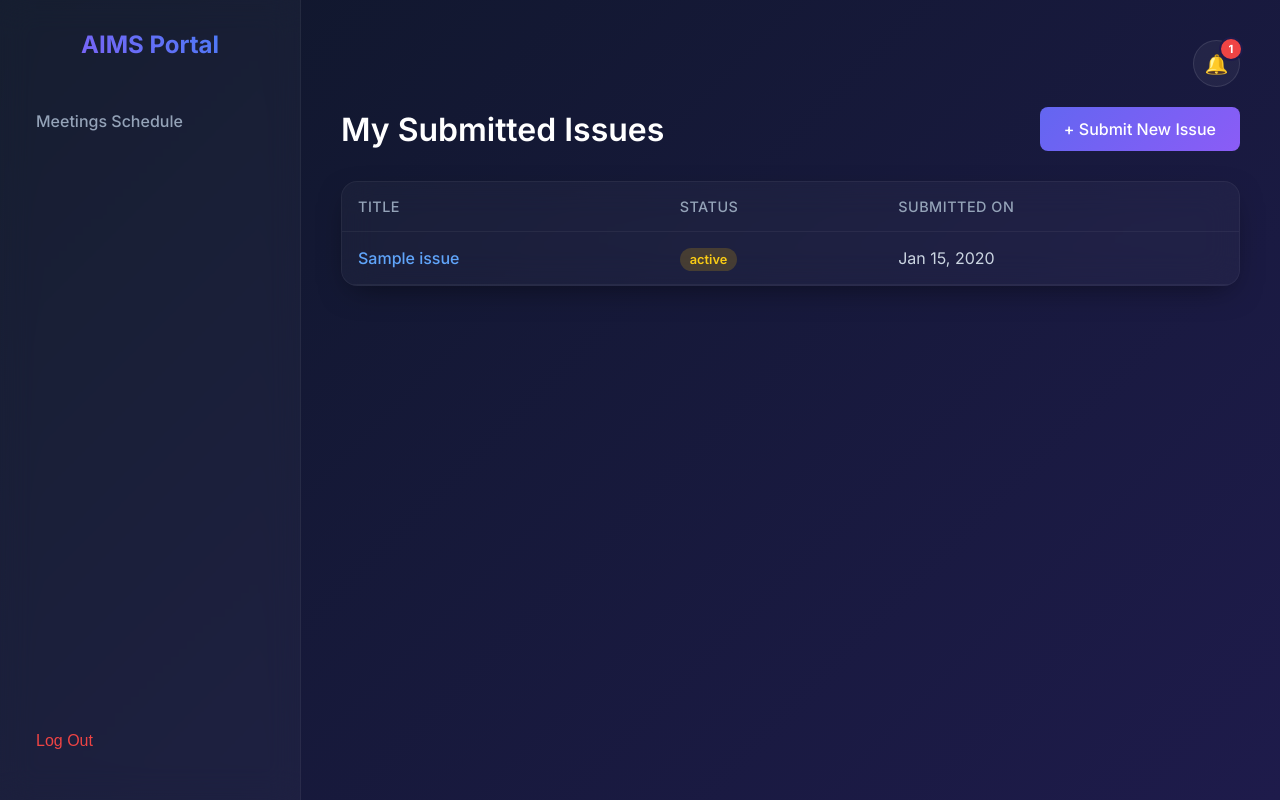
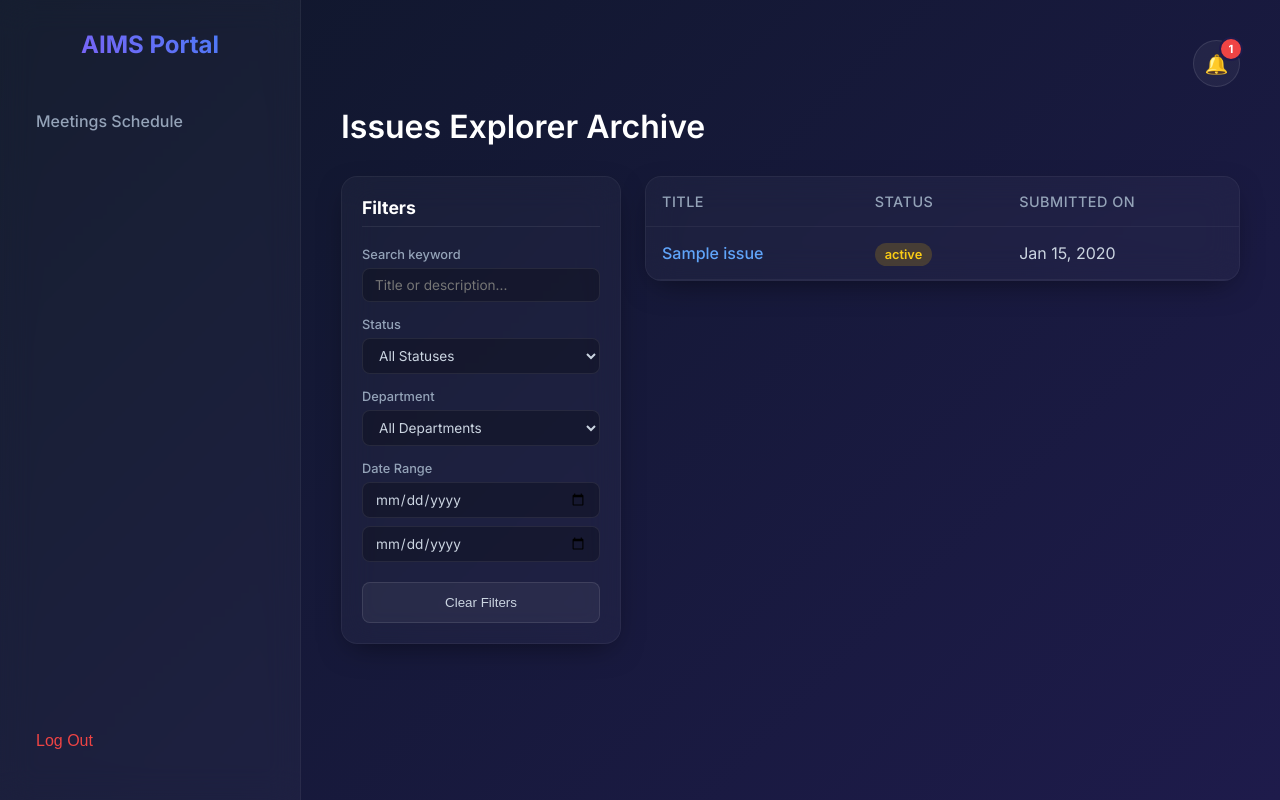
Before and after one commit to zaingillani09/aims-fyp, a Django app: template core/templates/core/teacher/issues.html in a window 1280 px wide. Run offline with Django 5.2, Linux system fonts and the light colour scheme; the template is opened without the code that fills it: most values are stand-ins (such as "Sample title", 1, 10 or a date in 2020); parts of the project's set-up code (start-up, migrations or seed data) failed here and were passed over.

Commit message:
Implement Unified Issues Search and Filter Suite with AJAX partial updates

```diff
--- a/core/templates/core/base.html
+++ b/core/templates/core/base.html
@@ -66,7 +66,7 @@
                 Dashboard
             </a>
             <a href="{% url 'teacher_issues' %}" class="nav-link {% if 'issues' in request.resolver_match.url_name %}active{% endif %}">
-                My Issues
+                Issues Explorer
             </a>
             <a href="{% url 'meeting_create' %}" class="nav-link {% if request.resolver_match.url_name == 'meeting_create' %}active{% endif %}">
                 Schedule BOS
@@ -76,7 +76,7 @@
                 Dashboard
             </a>
             <a href="{% url 'teacher_issues' %}" class="nav-link {% if 'issues' in request.resolver_match.url_name %}active{% endif %}">
-                My Issues
+                Issues Explorer
             </a>
             <a href="{% url 'meeting_create' %}" class="nav-link {% if request.resolver_match.url_name == 'meeting_create' %}active{% endif %}">
                 Schedule BOF
@@ -84,6 +84,9 @@
         {% elif request.user.role == 'RECTOR' %}
             <a href="{% url 'rector_dashboard' %}" class="nav-link {% if request.resolver_match.url_name == 'rector_dashboard' %}active{% endif %}">
                 Dashboard
+            </a>
+            <a href="{% url 'teacher_issues' %}" class="nav-link {% if 'issues' in request.resolver_match.url_name %}active{% endif %}">
+                Issues Explorer
             </a>
             <a href="{% url 'meeting_create' %}" class="nav-link {% if request.resolver_match.url_name == 'meeting_create' %}active{% endif %}">
                 Schedule DCM
--- /dev/null
+++ b/core/templates/core/teacher/includes/issues_list_partial.html
@@ -0,0 +1,50 @@
+{% if issues %}
+<table class="data-table">
+    <thead>
+        <tr>
+            <th>Title</th>
+            {% if role in 'DEAN,RECTOR' %}
+                <th>Department</th>
+            {% endif %}
+            {% if role in 'HOD,DEAN,RECTOR' %}
+                <th>Creator</th>
+            {% endif %}
+            <th>Status</th>
+            <th>Submitted On</th>
+        </tr>
+    </thead>
+    <tbody>
+        {% for issue in issues %}
+        <tr>
+            <td style="font-weight: 500;">
+                {% if role == 'TEACHER' %}
+                    <a href="{% url 'teacher_issue_detail' issue.pk %}" style="color: #60a5fa; text-decoration: none; transition: color 0.2s;">
+                        {{ issue.title }}
+                    </a>
+                {% else %}
+                    <a href="{% url 'issue_review' issue.pk %}" style="color: #60a5fa; text-decoration: none; transition: color 0.2s;">
+                        {{ issue.title }}
+                    </a>
+                {% endif %}
+            </td>
+            {% if role in 'DEAN,RECTOR' %}
+                <td style="color:#cbd5e1;">{{ issue.department.name }}</td>
+            {% endif %}
+            {% if role in 'HOD,DEAN,RECTOR' %}
+                <td style="color:#cbd5e1;">{{ issue.created_by.get_full_name|default:issue.created_by.username }}</td>
+            {% endif %}
+            <td>
+                <span class="badge {% if issue.status in 'FINAL_APPROVED,DEAN_APPROVED,HOD_APPROVED' %}success{% elif issue.status in 'REJECTED,RETURNED,RETURNED_TO_HOD,RETURNED_TO_DEAN' %}danger{% else %}warning{% endif %}">
+                    {{ issue.get_status_display }}
+                </span>
+            </td>
+            <td style="color:#cbd5e1;">{{ issue.created_at|date:"M d, Y" }}</td>
+        </tr>
+        {% endfor %}
+    </tbody>
+</table>
+{% else %}
+<div style="padding: 40px; text-align: center; color: #94a3b8;">
+    <p>No matching issues found.</p>
+</div>
+{% endif %}
--- a/core/templates/core/teacher/issues.html
+++ b/core/templates/core/teacher/issues.html
@@ -2,42 +2,125 @@
 
 {% block content %}
 <div style="display: flex; justify-content: space-between; align-items: center; margin-bottom: 30px;">
-    <h1 class="page-title" style="margin: 0;">My Submitted Issues</h1>
-    <a href="{% url 'teacher_submit_issue' %}" class="btn">+ Submit New Issue</a>
+    <h1 class="page-title" style="margin: 0;">
+        {% if role == 'TEACHER' %}My Submitted Issues{% else %}Issues Explorer Archive{% endif %}
+    </h1>
+    {% if role == 'TEACHER' %}
+        <a href="{% url 'teacher_submit_issue' %}" class="btn">+ Submit New Issue</a>
+    {% endif %}
 </div>
 
-<div class="glass-panel" style="padding: 0; overflow: hidden;">
-    {% if issues %}
-    <table class="data-table">
-        <thead>
-            <tr>
-                <th>Title</th>
-                <th>Status</th>
-                <th>Submitted On</th>
-            </tr>
-        </thead>
-        <tbody>
-            {% for issue in issues %}
-            <tr>
-                <td style="font-weight: 500;">
-                    <a href="{% url 'teacher_issue_detail' issue.pk %}" style="color: #60a5fa; text-decoration: none; transition: color 0.2s;">
-                        {{ issue.title }}
-                    </a>
-                </td>
-                <td>
-                    <span class="badge {% if issue.status in 'FINAL_APPROVED,DEAN_APPROVED,HOD_APPROVED' %}success{% elif issue.status in 'REJECTED,RETURNED,RETURNED_TO_HOD,RETURNED_TO_DEAN' %}danger{% else %}warning{% endif %}">
-                        {{ issue.get_status_display }}
-                    </span>
-                </td>
-                <td style="color:#cbd5e1;">{{ issue.created_at|date:"M d, Y" }}</td>
-            </tr>
-            {% endfor %}
-        </tbody>
-    </table>
-    {% else %}
-    <div style="padding: 40px; text-align: center; color: #94a3b8;">
-        <p>You haven't submitted any issues yet.</p>
+<div style="display: grid; grid-template-columns: 280px 1fr; gap: 24px; align-items: start;">
+    <!-- Sidebar: Filters -->
+    <div class="glass-panel" style="padding: 20px; position: sticky; top: 20px; box-sizing: border-box;">
+        <h3 style="color: white; margin-top: 0; margin-bottom: 20px; font-size: 1.1rem; border-bottom: 1px solid rgba(255,255,255,0.08); padding-bottom: 8px;">Filters</h3>
+
+        <form id="filter-form">
+            <!-- Search Query -->
+            <div class="form-group" style="margin-bottom: 15px;">
+                <label for="id_q" style="font-size: 0.8rem; margin-bottom: 6px; display: block; color: #94a3b8;">Search keyword</label>
+                <input type="text" id="id_q" name="q" placeholder="Title or description..." class="form-control" style="background:rgba(0,0,0,0.25); border-color:rgba(255,255,255,0.08); font-size:0.85rem; padding: 8px 12px; box-sizing: border-box;">
+            </div>
+
+            <!-- Status Filter -->
+            <div class="form-group" style="margin-bottom: 15px;">
+                <label for="id_status" style="font-size: 0.8rem; margin-bottom: 6px; display: block; color: #94a3b8;">Status</label>
+                <select id="id_status" name="status" class="form-control" style="background:rgba(0,0,0,0.25); border-color:rgba(255,255,255,0.08); font-size:0.85rem; padding: 8px 12px; color: #cbd5e1; cursor: pointer; box-sizing: border-box;">
+                    <option value="" style="background:#1e1b4b; color:#cbd5e1;">All Statuses</option>
+                    {% for val, label in statuses %}
+                        <option value="{{ val }}" style="background:#1e1b4b; color:#cbd5e1;">{{ label }}</option>
+                    {% endfor %}
+                </select>
+            </div>
+
+            <!-- Department Filter (for Dean & Rector) -->
+            {% if departments %}
+            <div class="form-group" style="margin-bottom: 15px;">
+                <label for="id_department" style="font-size: 0.8rem; margin-bottom: 6px; display: block; color: #94a3b8;">Department</label>
+                <select id="id_department" name="department" class="form-control" style="background:rgba(0,0,0,0.25); border-color:rgba(255,255,255,0.08); font-size:0.85rem; padding: 8px 12px; color: #cbd5e1; cursor: pointer; box-sizing: border-box;">
+                    <option value="" style="background:#1e1b4b; color:#cbd5e1;">All Departments</option>
+                    {% for dept in departments %}
+                        <option value="{{ dept.id }}" style="background:#1e1b4b; color:#cbd5e1;">{{ dept.name }}</option>
+                    {% endfor %}
+                </select>
+            </div>
+            {% endif %}
+
+            <!-- Creator Name (for HOD, Dean, Rector) -->
+            {% if role in 'HOD,DEAN,RECTOR' %}
+            <div class="form-group" style="margin-bottom: 15px;">
+                <label for="id_creator" style="font-size: 0.8rem; margin-bottom: 6px; display: block; color: #94a3b8;">Submitted By</label>
+                <input type="text" id="id_creator" name="creator" placeholder="Name or username..." class="form-control" style="background:rgba(0,0,0,0.25); border-color:rgba(255,255,255,0.08); font-size:0.85rem; padding: 8px 12px; box-sizing: border-box;">
+            </div>
+            {% endif %}
+
+            <!-- Date Range -->
+            <div class="form-group" style="margin-bottom: 20px;">
+                <label style="font-size: 0.8rem; margin-bottom: 6px; display: block; color: #94a3b8;">Date Range</label>
+                <input type="date" id="id_date_from" name="date_from" class="form-control" style="background:rgba(0,0,0,0.25); border-color:rgba(255,255,255,0.08); font-size:0.85rem; padding: 8px 12px; color: #cbd5e1; margin-bottom: 8px; box-sizing: border-box;">
+                <input type="date" id="id_date_to" name="date_to" class="form-control" style="background:rgba(0,0,0,0.25); border-color:rgba(255,255,255,0.08); font-size:0.85rem; padding: 8px 12px; color: #cbd5e1; box-sizing: border-box;">
+            </div>
+
+            <button type="button" id="clear-filters-btn" class="btn" style="width: 100%; background: rgba(255,255,255,0.05); border: 1px solid rgba(255,255,255,0.1); color: #cbd5e1;">
+                Clear Filters
+            </button>
+        </form>
     </div>
-    {% endif %}
+
+    <!-- Right Column: Issues List -->
+    <div class="glass-panel" style="padding: 0; overflow: hidden;" id="issues-list-container">
+        {% include 'core/teacher/includes/issues_list_partial.html' %}
+    </div>
 </div>
+
+<script>
+document.addEventListener('DOMContentLoaded', function() {
+    const filterForm = document.getElementById('filter-form');
+    const listContainer = document.getElementById('issues-list-container');
+    const clearBtn = document.getElementById('clear-filters-btn');
+
+    let debounceTimer = null;
+
+    function fetchFilteredIssues() {
+        const params = new URLSearchParams(new FormData(filterForm));
+        params.set('ajax', '1');
+
+        const url = `${window.location.pathname}?${params.toString()}`;
+
+        fetch(url, {
+            headers: {
+                'X-Requested-With': 'XMLHttpRequest'
+            }
+        })
+            .then(res => res.text())
+            .then(html => {
+                listContainer.innerHTML = html;
+            })
+            .catch(err => console.error("Error fetching filtered issues:", err));
+    }
+
+    function debouncedFetch() {
+        clearTimeout(debounceTimer);
+        debounceTimer = setTimeout(fetchFilteredIssues, 250);
+    }
+
+    // Bind input events (debounced)
+    filterForm.querySelectorAll('input[type="text"]').forEach(input => {
+        input.addEventListener('input', debouncedFetch);
+    });
+
+    // Bind change events
+    filterForm.querySelectorAll('select, input[type="date"]').forEach(el => {
+        el.addEventListener('change', fetchFilteredIssues);
+    });
+
+    // Clear filters action
+    if (clearBtn) {
+        clearBtn.addEventListener('click', function() {
+            filterForm.reset();
+            fetchFilteredIssues();
+        });
+    }
+});
+</script>
 {% endblock %}
```
Also changed, not shown: core/views.py (+81 -5 lines).
